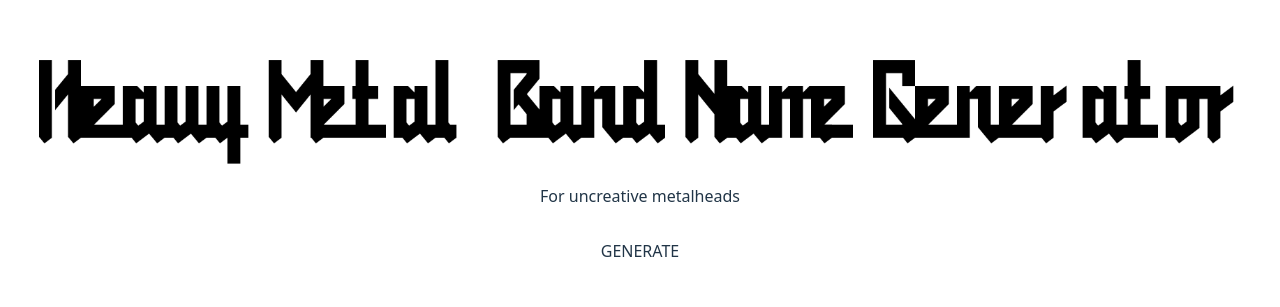
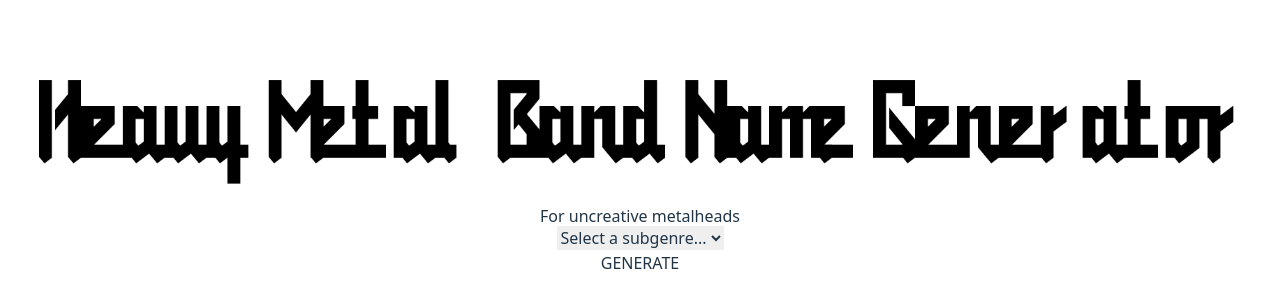
Before and after one commit to akikoinhd/hm-name-generator, a React (Vite) app: page / in a window 1280 px wide. Shown: the part 231-538 px from the top of the page. Built offline with nearby package versions, Linux system fonts and the light colour scheme.

Commit message:
basic funtionality

```diff
--- a/src/App.tsx
+++ b/src/App.tsx
@@ -2,11 +2,8 @@ import { useState } from 'react'
 import './App.css'
 import Header from './components/Header'
 import headerImg from './assets/header.png'
-
-export type BandName = {
-  title: string;
-  id: number;
-}
+import GenreSelect from './components/GenreSelect';
+import NamesList from './components/NamesList';
 
 const genres: string[] = [
   "heavy",
@@ -18,27 +15,53 @@ const genres: string[] = [
   "gothic"
 ];
 
+export type BandName = {
+  adj: string;
+  noun: string;
+  id: number;
+}
+
 function App() {
   const [count, setCount] = useState(0);
   const [rGenre, setRGenre] = useState("");
+  const [names, setNames] = useState<BandName[]>([]);
 
-  async function handleClick() {
+  async function handleGenerate(userGenre: string) {
+    if (userGenre === "none") return;
+
     try {
-      setCount((count) => count + 1);
-      setRGenre(() => genres[Math.floor(Math.random() * genres.length)]);
+      await setCount((count) => count + 1);
+      await setRGenre(() => genres[Math.floor(Math.random() * genres.length)]);
 
+      const response: Response = await fetch('api/generate');
+      const json = await response.json();
+      const adjData = await JSON.parse(json.adjectives);
+      const genAdjs = adjData[userGenre];
+      const nounData = await JSON.parse(json.nouns);
+      const genNouns = nounData[userGenre];
 
-      // fetch test
-      const hellodata: Response = await fetch('/api/hello');
-      const hello: string = await hellodata.text();
-      console.log(hello);
+      for (let i = 0; i < 10; i += 1) {
+        setNames(prevNames => {
+          const newName: BandName = {
+            id: Math.random(),
+            adj: genAdjs[Math.floor(Math.random() * genAdjs.length)],
+            noun: genNouns[Math.floor(Math.random() * genNouns.length)]
+          };
+          return [...prevNames, newName]
+        });
+      };
 
-      // fetch
-      // will receive array of band names in json, just send them to the NamesList component
-      const data: Response = await fetch('/api/generate');
-      console.log(typeof data);
-      const json = await data.json();
-      console.log(typeof json);
+      // let randAdj: string = genAdjs1[Math.floor(Math.random() * genAdjs1.length)];
+      // let randNoun: string = genNouns1[Math.floor(Math.random() * genNouns1.length)];
+
+      // for (let i = 0; i < 10; i += 1) {
+      //   randAdj = genAdjs1[Math.floor(Math.random() * genAdjs1.length)];
+      //   randNoun = genNouns1[Math.floor(Math.random() * genNouns1.length)];
+      //   setGenAdjs([...genAdjs, randAdj]);
+      //   setGenNouns([...genNouns, randNoun]);
+      //   console.log(genAdjs);
+      //   console.log(genNouns);
+      // };
 
 
     } catch (e) {
@@ -50,20 +73,16 @@ function App() {
   return (
     <>
       <Header image={{src: headerImg, alt: 'Metal Band Name Generator'}}>
-      <h1>For uncreative metalheads</h1>
+        <h1>For uncreative metalheads</h1>
       </Header>
-      {/* <GenreSelect onGenreSelect={handleClick} count={count} /> */}
-      <div className="card">
-          <button onClick={handleClick}>
-          {count > 0 ? "TRY AGAIN" : "GENERATE"}
-          </button>
-      </div>
+      <GenreSelect onGenreSubmit={handleGenerate}/>
       <div>
         {count >= 2 &&
           <div>
             {count.toString()} clicks?  Seriously?  You're trying too hard.  Go listen to some {rGenre} metal and try again later.
           </div>}
       </div>
+      <NamesList names={names}/>
     </>
   )
 };
--- a/src/components/GenreSelect.tsx
+++ b/src/components/GenreSelect.tsx
@@ -1,23 +1,32 @@
-// import { FormEvent, useRef } from "react";
+import { FormEvent, useRef } from "react";
 
 
-// type GenreSelectProps = {
-//     onGenreSelect: (userGenre: string) => void;
-//     count: number;
-// };
+type GenreSelectProps = {
+    onGenreSubmit: (userGenre: string) => void;
+};
 
-// export default function GenreSelect({ onGenreSelect }: GenreSelectProps) {
-//     const genre = useRef<HTMLInputElement>(null);
+export default function GenreSelect({ onGenreSubmit }: GenreSelectProps) {
+    const genre = useRef<HTMLSelectElement>(null);
 
-//     function handleSubmit(event: FormEvent<HTMLFormElement>) {
-//         event.preventDefault();
-//     }
+    function handleSubmit(event: FormEvent<HTMLFormElement>) {
+        event.preventDefault();
+        const selectedGenre = genre.current!.value;
+        console.log(selectedGenre);
+        event.currentTarget.reset();
+        onGenreSubmit(selectedGenre);
+    }
 
-//     return(
-//         <div className="card">
-//             <button onClick={}>
-//             {count > 0 ? "TRY AGAIN" : "GENERATE"}
-//             </button>
-//         </div>
-//     )
-// };
+    return(
+        <form onSubmit={handleSubmit}>
+            <select ref={genre}>
+                <option value="none">Select a subgenre...</option>
+                <option value="death">Death Metal</option>
+                <option value="black">Black Metal</option>
+                <option value="doom">Doom Metal</option>
+            </select>
+            <div>
+                <button>GENERATE</button>
+            </div>
+        </form>
+    )
+};
--- a/src/components/Name.tsx
+++ b/src/components/Name.tsx
@@ -2,13 +2,15 @@ import { PropsWithChildren } from "react";
 
 type NameProps = PropsWithChildren<{
     id: number;
-    title: string;
+    adj: string;
+    noun: string;
 }>;
 
-export default function Name({title, children}: NameProps){
+export default function Name({adj, noun, children}: NameProps){
+
     return <article>
         <div>
-            <h2>{title}</h2>
+            <h2>{`${adj} ${noun}`}</h2>
             <p>{children}</p>
         </div>
     </article>
--- a/src/components/NamesList.tsx
+++ b/src/components/NamesList.tsx
@@ -12,8 +12,7 @@ export default function NamesList({names}: NamesListProps) {
         <ul>
            {names.map((name) => (
             <li key={name.id}>
-                <Name id={name.id} title={name.title}>
-                    <p>children</p>
+                <Name id={name.id} adj={name.adj} noun={name.noun}>
                 </Name>
             </li>
            ))}
```
Also changed, not shown: 2 other files (tests, documents, lock files or other folders).
